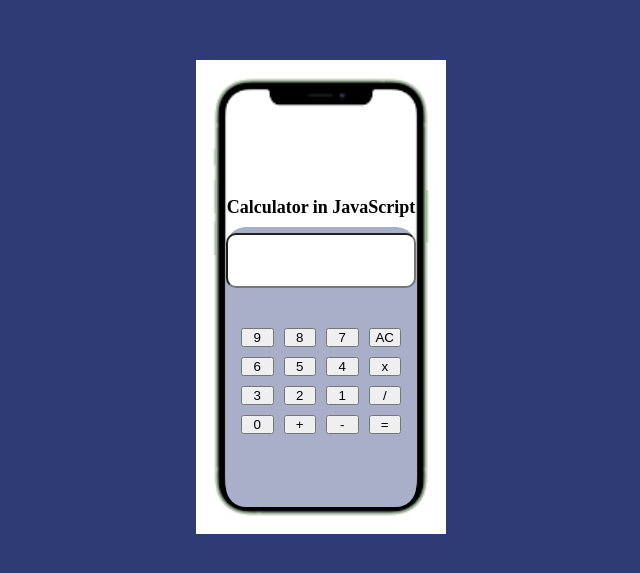
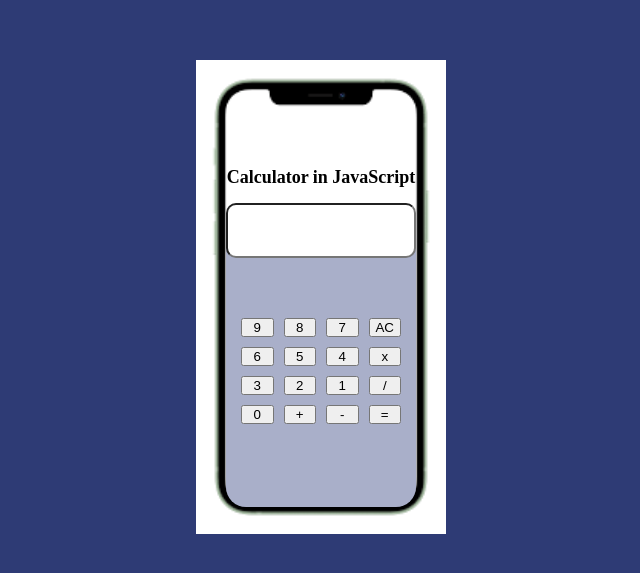
Before and after one commit to nitinsheoran88/calculator-javascript, a plain HTML site: page index.html in a window 1280 px wide. Shown: the part 103-676 px from the top of the page, without its empty margins (319-959 px from the left). Drawn offline with Linux system fonts and the light colour scheme.

Commit message:
project updated

```diff
--- a/styles.css
+++ b/styles.css
@@ -27,7 +27,7 @@ body{
 .container h1{
     width: 100%;
 
-   margin-top: -30px;
+   margin-top: -60px;
    /* color: white; */
    font-size: 18px;
 
@@ -35,17 +35,19 @@ body{
 
 .box2{
     width: 100%;
-    margin-top: 20px;
+    margin-top: 40px;
     display: grid;
     grid-template-columns: repeat(4, 1fr);
     grid-gap: 10px;
     padding: 15px;
-
+    /* border: 3px solid red; */
+    /* font-size: 30px; */
 }
 .box1{
     width: 100%;
     height: 60px;
     margin-top: 15px;
+
 }
 
 .box1 input{
```
